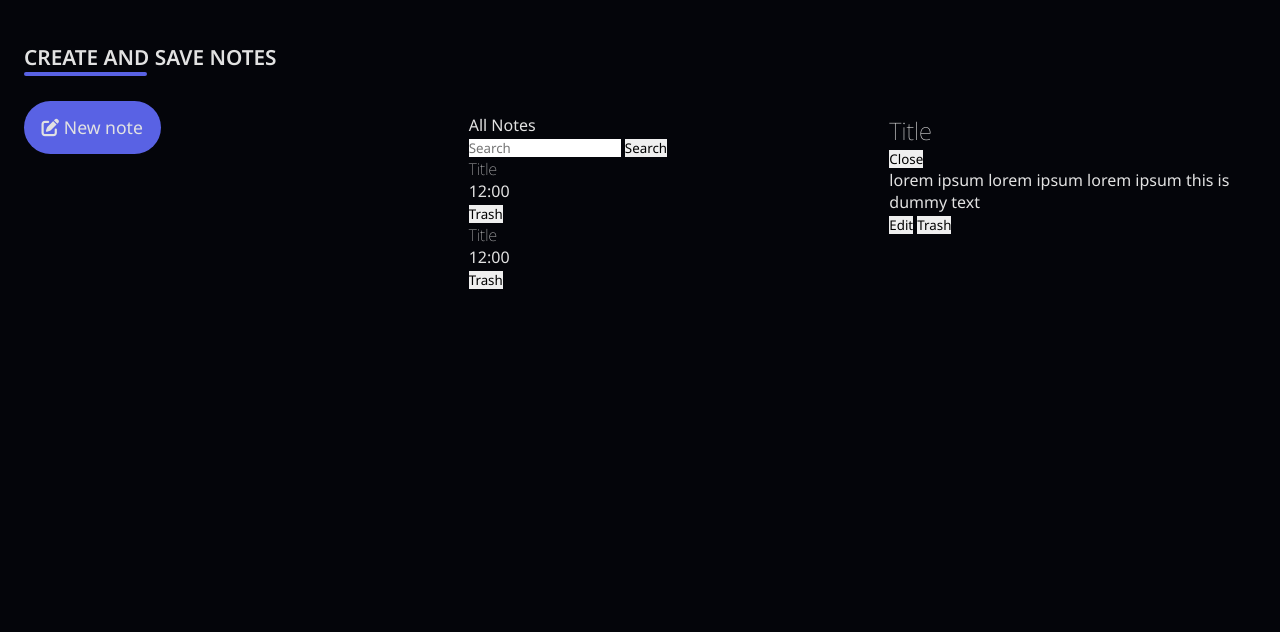
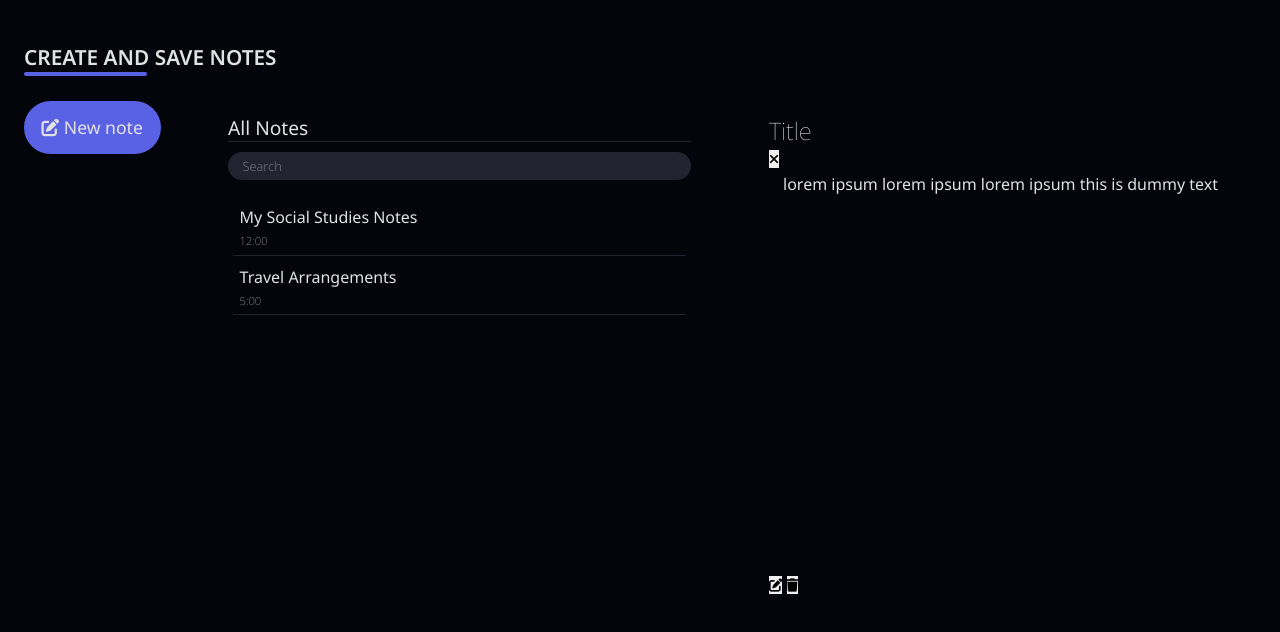
Before and after one commit to AuthenticPaulMeyers/notesapp, a plain HTML site: page index.html in a window 1280 px wide. Drawn offline with Linux system fonts and the light colour scheme.

Commit message:
Getting started the right section

```diff
--- a/css/center.css
+++ b/css/center.css
@@ -0,0 +1,78 @@
+.center-section .heading {
+    font-weight: 400;
+    font-size: 1.2rem;
+    margin-bottom: 10px;
+    border-bottom: 1px solid var(--light-color)
+}
+
+.center-section .search-container{
+    margin-bottom: 6px;
+}
+
+.notes-list-container,
+.text-container{
+    height: 400px;
+    width: 100%;
+    display: flex;
+    align-items: center;
+    justify-content: flex-start;
+    flex-direction: column;
+    padding-top: .3rem;
+    overflow-y: scroll;
+}
+
+.notes-list-container .note-item{
+    display: flex;
+    align-items: center;
+    justify-content: space-between;
+    width: 95%;
+    padding: .3rem .4rem;
+    /* background: var(--light-color); */
+    margin-bottom: 5px;
+    border-bottom: 1px solid var(--light-color);
+    position: relative;
+    overflow: hidden;
+}
+
+.notes-list-container .note-item:hover{
+
+    background: #2a2b3b;
+}
+
+.notes-list-container .note-item:active{
+    background: #222331;
+}
+
+.note-item .title h4{
+    font-weight: 400;
+    font-size: 1rem;
+
+}
+
+.note-item .title span{
+    font-weight: 100;
+    font-size: .7rem;
+}
+
+.note-item .delete-button{
+    background: transparent;
+    width: 30px;
+    line-height: 30px;
+    height: 30px;
+    border-radius: 50px;
+    position: absolute;
+    top: 10px;
+    right: -40px;
+    color: var(--white-color)
+}
+
+.note-item .delete-button:hover{
+    background: var(--secondary-color)
+}
+.note-item .delete-button:active{
+    opacity: .9;
+}
+
+.notes-list-container .note-item:hover .delete-button{
+    right: 8px;
+}
--- a/css/left.css
+++ b/css/left.css
@@ -30,6 +30,12 @@ body > .header{
     position: relative;
     padding: .4rem .6rem;
     display: none;
+    position: fixed;
+    top: 10rem;
+    left: 1.5rem;
+    z-index: 1000;
+
+
 }
 
 .edit-box-container .header{
--- a/css/main.css
+++ b/css/main.css
@@ -70,19 +70,22 @@ body{
 
 .input{
     background: var(--light-color);
-    width: 300px;
+    width: 100%;
     height: 17px;
-    padding: var(--padding-small);
+    padding: .9rem;
     color: var(--black-color);
-    font-size: .9rem;
+    font-size: .8rem;
     border-radius: var(--border-radius-search);
     color: var(--white-color);
+    margin-bottom: 10px;
+    font-weight: 300;
 }
 
 .main-container{
     display: grid;
-    grid-template-columns: repeat(3, 1fr);
+    grid-template-columns: 150px 1fr 1fr;
     column-gap: 30px;
+    position: relative;
 }
 
 h1,
--- a/index.html
+++ b/index.html
@@ -39,24 +39,24 @@
 		<section class="center-section padding">
 			<div class="heading">All Notes</div>
 			<div class="search-container">
-				<input type="search" name="search" class="search-box js-search-box" placeholder="Search">
-				<button class="search-button js-search-button">Search</button>
+				<input auto-complete="off" type="search" name="search" class="search-box js-search-box input" placeholder="Search">
 			</div>
 			<div class="notes-list-container">
 				<div class="note-item js-note-item">
-					<div>
-						<h4>Title</h4>
+					<div class="title">
+						<h4>My Social Studies Notes</h4>
 						<span>12:00</span>
 					</div>
-					<button class="delete-button js-delete-button">Trash</button>
+					<button class="delete-button js-delete-button"><i class="fa-solid fa-trash"></i></button>
 				</div>
 				<div class="note-item js-note-item">
-					<div>
-						<h4>Title</h4>
-						<span>12:00</span>
+					<div class="title">
+						<h4>Travel Arrangements</h4>
+						<span>5:00</span>
 					</div>
-					<button class="delete-button js-delete-button">Trash</button>
+					<button class="delete-button js-delete-button"><i class="fa-solid fa-trash"></i> </button>
 				</div>
+
 			</div>
 		</section>
 
@@ -65,15 +65,15 @@
 			<div class="heading">
 				<h3>Title</h3>
 				<button class="js-cancel-button">
-					Close
+					<i class="fa-solid fa-xmark"></i>
 				</button>
 			</div>
 			<div class="text-container">
 				<p>lorem ipsum lorem ipsum lorem ipsum this is dummy text</p>
 			</div>
 			<div class="action-buttons">
-				<button class="edit-button">Edit</button>
-				<button class="trash-button">Trash</button>
+				<button class="edit-button"><i class="fa-solid fa-pen-to-square"></i></button>
+				<button class="trash-button"><i class="fa-solid fa-trash"></i></button>
 			</div>
 
 		</section>
```
Also changed, not shown: css/right.css (added).
